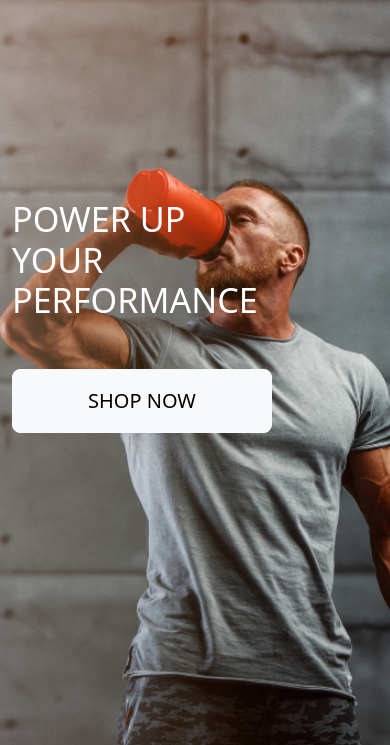
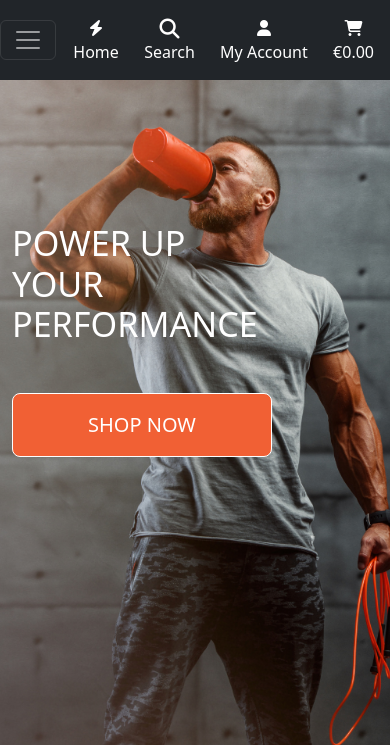
Before and after one commit to Cesargarciajr/ecomerce-thunder-pp5, a Django app: page / in a window 390 px wide. Shown: the top 745 px of the page. Run offline with Django 4.2, Linux system fonts and the light colour scheme.

Commit message:
Added Mobile Header and Navbar style and fixed bg hero image

```diff
--- a/ecomerce_thunder/home/templates/home/index.html
+++ b/ecomerce_thunder/home/templates/home/index.html
@@ -12,13 +12,13 @@
 {% block content %}
 <div class="container h-100">
     <div class="row h-100">
-        <div class="col-7 col-md-6 my-auto">
+        <div class="col-7 col-md-6 my-auto pt-5 ">
             <h1 class="display-4 logo-font text-white" >
                 Power Up Your Performance
             </h1>
             <div class="my-5">
                 <h4>
-                    <a href="" class="shop-now-button btn btn-light btn-lg rounded-3 text-uppercase py-3">Shop Now</a>
+                    <a href="" id="shop-now-button" class="shop-now-button btn btn-lg rounded-3 text-uppercase py-3">Shop Now</a>
                 </h4>
             </div>
         </div>
--- a/ecomerce_thunder/static/css/base.css
+++ b/ecomerce_thunder/static/css/base.css
@@ -26,6 +26,7 @@ body {
     pointer-events: none;
     color: #aaa;
 }
+
 /* from Bulma */
 .icon {
     align-items: center;
@@ -55,14 +56,60 @@ body {
     border: 1px solid black !important;
 }
 
+.nav-item:hover,
+#specials-link:hover,
+#user-options:hover,
+#shop-cart:hover,
+#preworkout-link:hover,
+#protein-link:hover,
+#all-products-link:hover {
+    color: #f16034;
+    border-bottom: 1px solid #f16034;
+}
+
+#thunder-logo {
+    color: white;
+}
+#thunder-logo:hover{
+    color: #f16034;
+}
+
+#search-input:hover {
+    border: 2px solid #f16034;
+}
+
+#search-input:hover::placeholder,
+#search-input:focus::placeholder,
+#search-input:active::placeholder {
+    color: #f16034;
+}
+
+#shop-now-button {
+    color: white;
+    background-color: #f16034;
+    border: 1px solid white;
+
+}
+
+#shop-now-button:hover {
+    color: black;
+    font-weight: bold;
+    border: 4px solid black;
+}
+
 /* -------------------------------- Media Queries */
 
 /* Slightly larger container on xl screens */
 @media (min-width: 1200px) {
+    body {
+        background: url('../media/hero-image-lg.png') no-repeat center fixed;
+        background-size: cover;
+    }
   .container {
     max-width: 80%;
   }
 }
+
 
 /* fixed top navbar only on medium and up */
 @media (min-width: 992px) {
--- a/ecomerce_thunder/templates/base.html
+++ b/ecomerce_thunder/templates/base.html
@@ -47,10 +47,11 @@
 
 <body>
     <header class="container-fluid fixed-top">
-        <div id=topnav class="row pt-lg-2 d-none d-lg-flex align-item-center justify-content-center">
+        <div id=topnav
+            class="row pt-lg-2 d-none d-lg-flex align-item-center justify-content-center bg-black bg-gradient bg-opacity-50">
             <!--Logo-->
             <div class="col-12 col-lg-4 my-auto py-1 py-lg-0 text-center text-lg-left">
-                <a href="{% url 'home' %}" class="nav-link main-logo-link">
+                <a href="{% url 'home' %}" id="thunder-logo" class="nav-link main-logo-link">
                     <h2 class="logo-font my-0"><strong>Thunder</strong> Nutrition <i
                             class="fa-solid fa-bolt"></i></h2>
                 </a>
@@ -60,15 +61,17 @@
                 <form method="GET" action="">
                     <div class="form-group has-search">
                         <span class="fa fa-search form-control-feedback"></span>
-                        <input type="text" class="form-control" placeholder="Search">
-                        </div>
+                        <input type="text" id="search-input" class="form-control" placeholder="Search">
+                    </div>
                 </form>
             </div>
             <!--Account and Shopping Bag-->
             <div class="col-12 col-lg-4 my-auto py-1 py-lg-0">
-                <ul class="list-inline list-unstyled text-center text-lg-right my-0 pt-3 d-flex justify-content-end">
+                <ul
+                    class="list-inline list-unstyled text-center text-lg-right my-0 pt-4 px-3 d-flex justify-content-end">
                     <li class="list-inline-item dropdown">
-                        <a class="text-white nav-link dropdown-toggle" href="#" id="user-options" role="button" data-bs-toggle="dropdown" aria-haspopup="true" aria-expanded="false">
+                        <a class="text-white nav-link dropdown-toggle" href="#" id="user-options" role="button"
+                            data-bs-toggle="dropdown" aria-haspopup="true" aria-expanded="false">
                             <div class="text-center">
                                 <div><i class="fa-solid fa-user" style="color: #ffffff;"></i></div>
                                 <p class="my-0 text-white">My Account</p>
@@ -87,10 +90,10 @@
                             {% endif %}
                         </div>
                     </li>
-                    <!--Bag Icon-->
-                    <li class="list-inline-item">
+                    <!--Shopping Cart Icon-->
+                    <li class="list-inline-item mx-4">
                         <a class="{% if grand_total %}text-info font-weight-bold{% else %}text-white{% endif %} nav-link"
-                            href="">
+                            href="" id="shop-cart">
                             <div class="text-center">
                                 <div><i class="fa-solid fa-cart-shopping" style="color: #ffffff;"></i></div>
                                 <p class="my-0">
@@ -105,6 +108,16 @@
                     </li>
                 </ul>
             </div>
+        </div>
+        <div class="row bg-black bg-gradient bg-opacity-50">
+            <nav class="navbar navbar-dark bg-dark navbar-expand-lg navbar-light w-100">
+                <button class="navbar-toggler" type="button" data-bs-toggle="collapse" data-bs-target="#main-nav"
+                    aria-controls="main-nav" aria-expanded="false" aria-label="Toggle navigation">
+                    <span class="navbar-toggler-icon"></span>
+                </button>
+                {% include 'includes/mobile-top-header.html' %}
+                {% include 'includes/main-nav.html' %}
+            </nav>
         </div>
     </header>
 
--- /dev/null
+++ b/ecomerce_thunder/templates/includes/main-nav.html
@@ -0,0 +1,50 @@
+<div class="collapse navbar-collapse" id="main-nav">
+    <ul class="navbar-nav w-auto mx-auto">
+        <li class="nav-item dropdown">
+            <a class="logo-font font-weight-bold nav-link mr-5 dropdown-toggle" href="#" id="all-products-link" data-bs-toggle="dropdown" aria-haspopup="true" aria-expanded="false">
+                All Products
+            </a>
+            <div class="dropdown-menu border-0" aria-labelledby="all-products-link">
+                <a href="" class="dropdown-item">By Price</a>
+                <a href="" class="dropdown-item ">By Rating</a>
+                <a href="" class="dropdown-item ">By Category</a>
+                <a href="" class="dropdown-item">All Products</a>
+            </div>
+        </li>
+
+        <li class="nav-item dropdown">
+            <a class="logo-font font-weight-bold nav-link mr-5 dropdown-toggle" href="#" id="protein-link" data-bs-toggle="dropdown" aria-haspopup="true" aria-expanded="false">
+                Protein
+            </a>
+            <div class="dropdown-menu border-0" aria-labelledby="clothing-link">
+                <a href="" class="dropdown-item">Whey Protein</a>
+                <a href="" class="dropdown-item">Whey Isolate</a>
+                <a href="" class="dropdown-item">Vegan / Plant Protein</a>
+                <a href="" class="dropdown-item">All Protein</a>
+            </div>
+        </li>
+
+        <li class="nav-item dropdown">
+            <a class="logo-font font-weight-bold nav-link mr-5 dropdown-toggle" href="#" id="preworkout-link" data-bs-toggle="dropdown" aria-haspopup="true" aria-expanded="false">
+                Pre-Workout
+            </a>
+            <div class="dropdown-menu border-0" aria-labelledby="homeware-link">
+                <a href="" class="dropdown-item">Powder Pre-workout</a>
+                <a href="" class="dropdown-item">Energy Drinks</a>
+                <a href="" class="dropdown-item">All Pre-Workouts</a>
+            </div>
+        </li>
+
+        <li class="nav-item dropdown">
+            <a class="logo-font font-weight-bold nav-link dropdown-toggle" href="#" id="specials-link" data-bs-toggle="dropdown" aria-haspopup="true" aria-expanded="false">
+                Special Offers
+            </a>
+            <div class="dropdown-menu border-0" aria-labelledby="specials-link">
+                <a href="" class="dropdown-item">New Arrivals</a>
+                <a href="" class="dropdown-item">Deals</a>
+                <a href="" class="dropdown-item">Clearance</a>
+                <a href="" class="dropdown-item">All Specials</a>
+            </div>
+        </li>
+    </ul>
+</div>
--- /dev/null
+++ b/ecomerce_thunder/templates/includes/mobile-top-header.html
@@ -0,0 +1,58 @@
+<li class="list-inline-item">
+    <a href="{% url 'home' %}" class="text-white nav-link d-block d-lg-none">
+        <div class="text-center">
+            <div><i class="fa-solid fa-bolt" style="color: #ffffff;"></i></div>
+            <p class="my-0">Home</p>
+        </div>
+    </a>
+</li>
+<li class="list-inline-item">
+    <a class="text-white nav-link d-block d-lg-none" href="#" id="mobile-search" data-bs-toggle="dropdown" aria-haspopup="true" aria-expanded="false">
+        <div class="text-center">
+            <div><i class="fas fa-search fa-lg"></i></div>
+            <p class="my-0">Search</p>
+        </div>
+    </a>
+    <div class="dropdown-menu border-0 w-100 p-3 rounded-0 my-0" aria-labelledby="mobile-search">
+        <form method="GET" action="">
+            <div class="form-group has-search">
+                <span class="fa fa-search form-control-feedback"></span>
+                <input type="text" id="search-input" class="form-control" placeholder="Search">
+            </div>
+        </form>
+    </div>
+</li>
+<li class="list-inline-item dropdown p-0 m-0">
+    <a class="text-white nav-link d-block d-lg-none" href="#" id="user-options" data-bs-toggle="dropdown" aria-haspopup="true" aria-expanded="false">
+        <div class="text-center">
+            <div><i class="fa-solid fa-user" style="color: #ffffff;"></i></div>
+            <p class="my-0">My Account</p>
+        </div>
+    </a>
+    <div class="dropdown-menu border-0" aria-labelledby="user-options">
+        {% if request.user.is_authenticated %}
+            {% if request.user.is_superuser %}
+                <a href="{% url 'account_logout' %}" class="dropdown-item">Product Management</a>
+            {% endif %}
+            <a href="#" class="dropdown-item">My Profile</a>
+            <a href="{% url 'account_logout' %}" class="dropdown-item">Logout</a>
+        {% else %}
+            <a href="{% url 'account_signup' %}" class="dropdown-item">Register</a>
+            <a href="{% url 'account_login' %}" class="dropdown-item">Login</a>
+        {% endif %}
+    </div>
+</li>
+<li class="list-inline-item p-2">
+    <a class="{% if grand_total %}text-primary font-weight-bold{% else %}text-white{% endif %} nav-link d-block d-lg-none" href="">
+        <div class="text-center">
+            <div><i class="fa-solid fa-cart-shopping" style="color: #ffffff;"></i></div>
+            <p class="my-0">
+                {% if grand_total %}
+                    €{{ grand_total|floatformat:2 }}
+                {% else %}
+                    €0.00
+                {% endif %}
+            </p>
+        </div>
+    </a>
+</li>
```
Also changed, not shown: ecomerce_thunder/templates/includes/footer.html (added, +65 -0 lines), ecomerce_thunder/static/media/hero-image-lg.png (added), ecomerce_thunder/static/media/hero-image.png.
